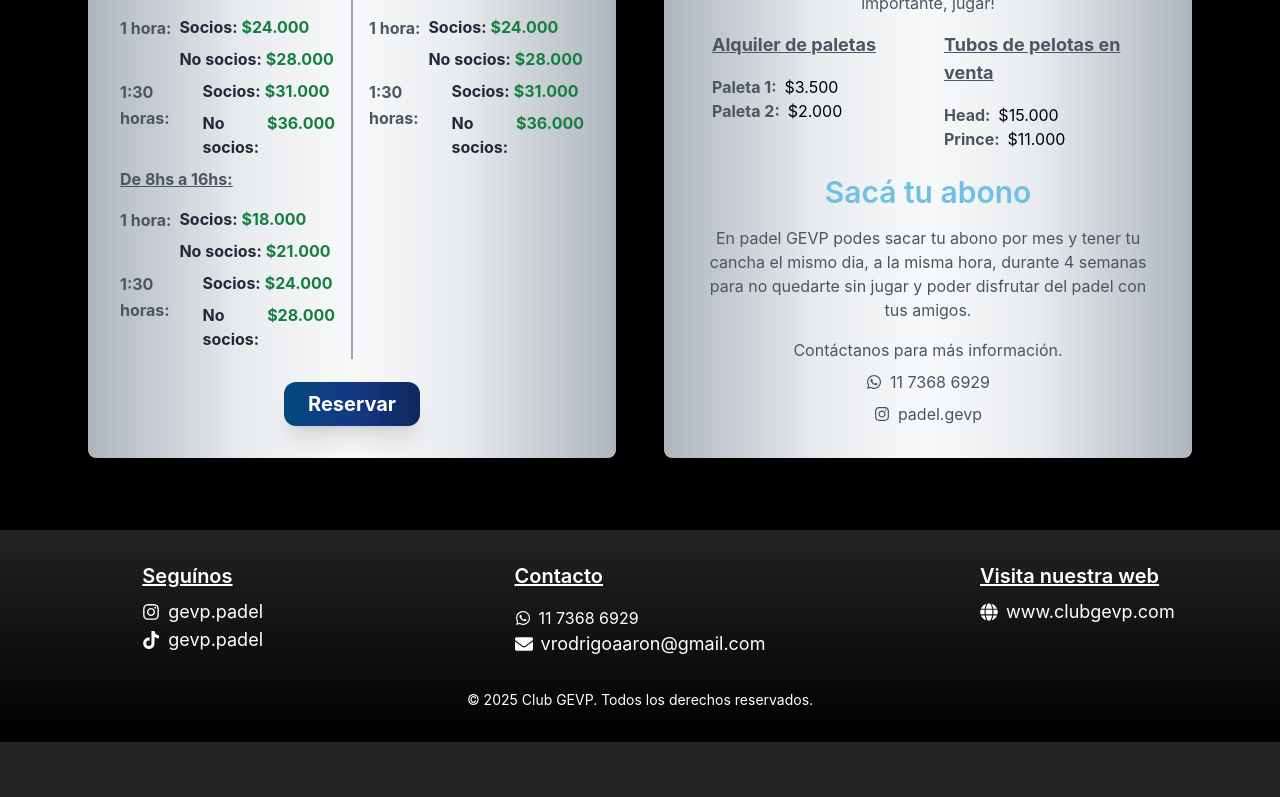
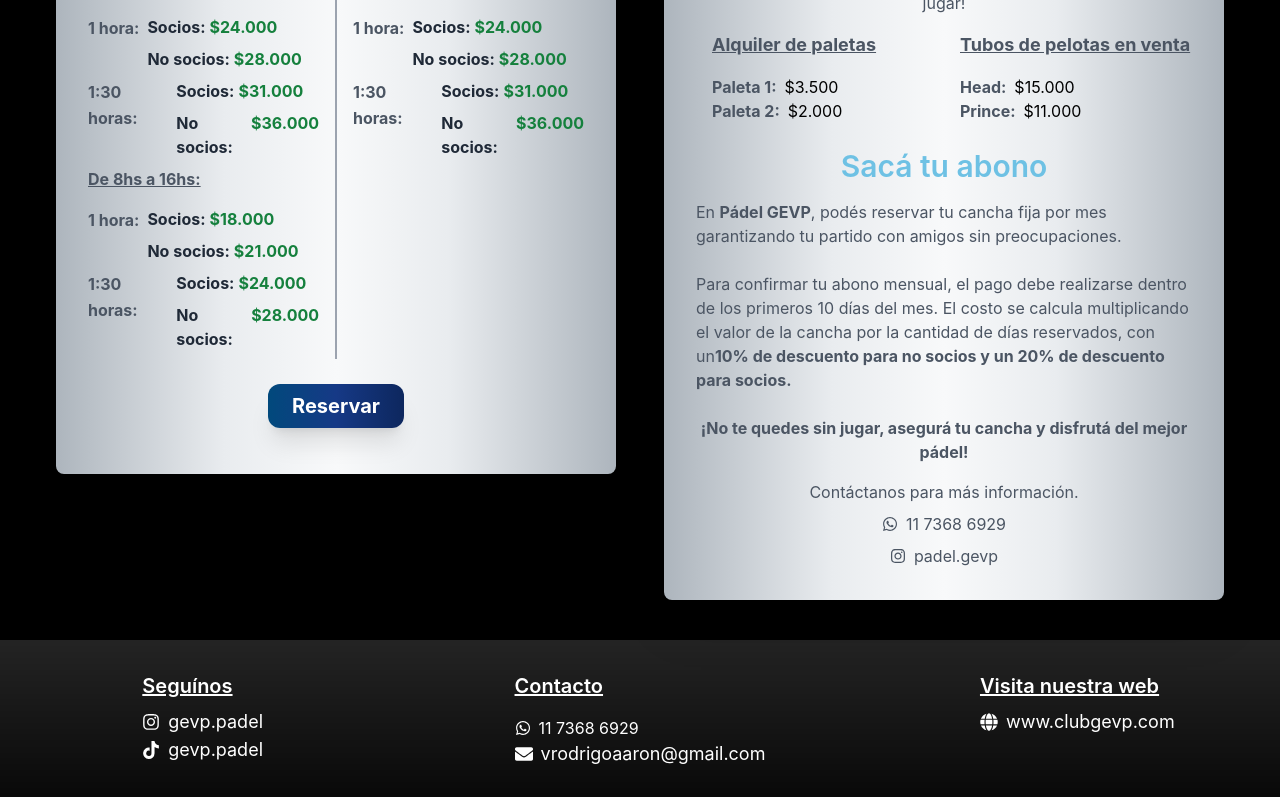
Before and after one commit to PrandiF/padelGEVP, a React (Vite) app: page / in a window 1280 px wide. Shown: the part 2881-3678 px from the top of the page. Before the commit the page ends 3623 px from the top, so only its background shows below. Built offline with nearby package versions, Linux system fonts and the light colour scheme; a web font is replaced by a local one.

Commit message:
feat: info update 2

```diff
--- a/src/App.tsx
+++ b/src/App.tsx
@@ -33,7 +33,7 @@
               className="items-center justify-center w-full text-center"
             />
           </div>
-          <div className="flex flex-col xl:flex-row xl:w-[90%] justify-center mx-auto">
+          <div className="flex flex-col xl:flex-row xl:w-[95%] justify-center mx-auto">
             <Precios id="PRECIOS" />
             <AditionalInfo id="" />
           </div>
--- a/src/components/Info/Info.tsx
+++ b/src/components/Info/Info.tsx
@@ -73,10 +73,21 @@
             <h3 className="text-3xl font-semibold mb-4 text-[#6EC1E4]">
               Sacá tu abono
             </h3>
-            <p className="text-sm text-gray-600 mb-4 xl:text-base">
-              En padel GEVP podes sacar tu abono por mes y tener tu cancha el
-              mismo dia, a la misma hora, durante 4 semanas para no quedarte sin
-              jugar y poder disfrutar del padel con tus amigos.
+            <p className="text-sm text-gray-600 mb-4 xl:text-base text-start">
+              En <b>Pádel GEVP</b>, podés reservar tu cancha fija por mes garantizando
+              tu partido con amigos sin preocupaciones.
+              <br />
+              <br />
+              Para confirmar tu abono mensual, el pago debe realizarse dentro de
+              los primeros 10 días del mes. El costo se calcula multiplicando el
+              valor de la cancha por la cantidad de días reservados, con un
+              <b>
+                10% de descuento para no socios y un 20% de descuento para
+                socios.
+              </b>
+              <br />
+              <br />
+              <p className="font-bold text-center">¡No te quedes sin jugar, asegurá tu cancha y disfrutá del mejor pádel!</p>
             </p>
           </div>
 
--- a/src/components/Info/Precios.tsx
+++ b/src/components/Info/Precios.tsx
@@ -163,7 +163,7 @@
             </div>
           </div>
 
-          <div className="flex w-full items-center justify-center mt-[5%]">
+          <div className="flex w-full items-center justify-center mt-[5%] mb-[3%]">
             <Button1
               text="Reservar"
               bg="bg-blue-gradient"
```
